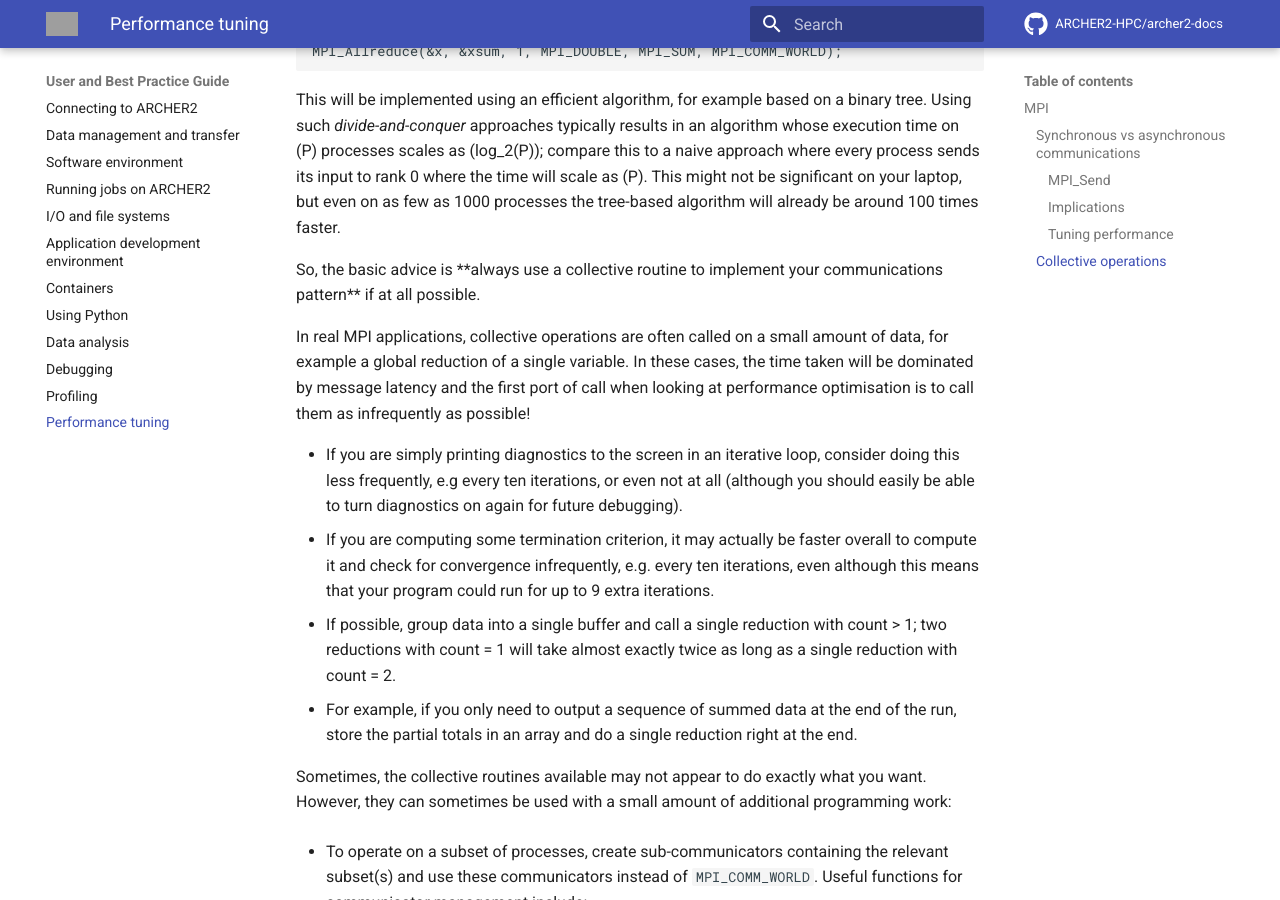
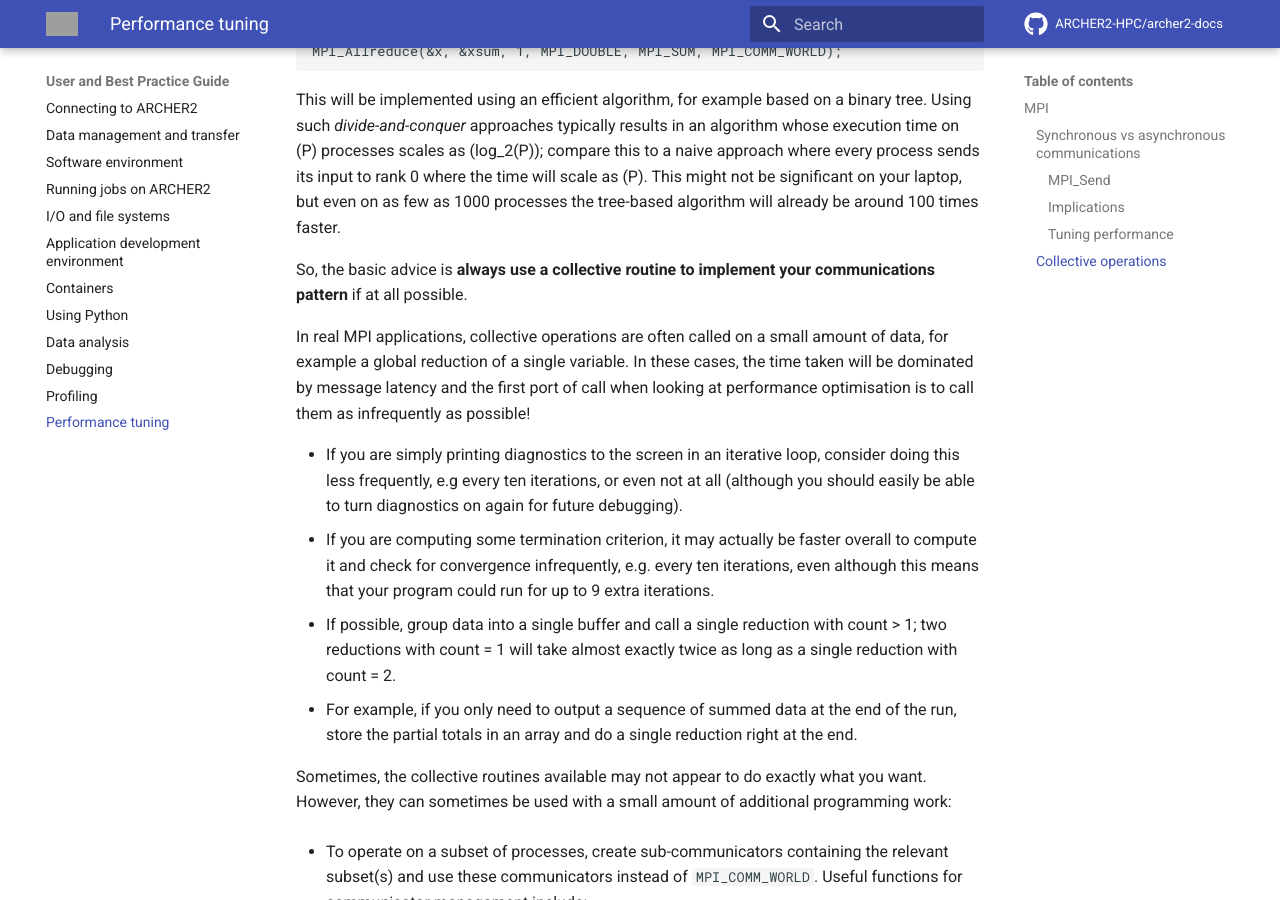
Before and after one commit to aturner-epcc/docs-test2, an MkDocs documentation site: the page built from docs/user-guide/tuning.md, in a window 1280 px wide and 900 px high, scrolled down 2895 px. Built offline with MkDocs 1.6.1 and Material for MkDocs 9.7.7, drawn with Linux system fonts in a browser that asks for light colours; comment, search, counter and statistics services are not loaded; grey boxes are pictures that could not be loaded.

Commit message:
Fixes formatting issues

```diff
--- a/docs/user-guide/tuning.md
+++ b/docs/user-guide/tuning.md
@@ -137,8 +137,8 @@ sends its input to rank 0 where the time will scale as \(P\). This might
 not be significant on your laptop, but even on as few as 1000 processes
 the tree-based algorithm will already be around 100 times faster.
 
-So, the basic advice is \*\*always use a collective routine to implement
-your communications pattern\*\* if at all possible.
+So, the basic advice is **always use a collective routine to implement
+your communications pattern** if at all possible.
 
 In real MPI applications, collective operations are often called on a
 small amount of data, for example a global reduction of a single
```
